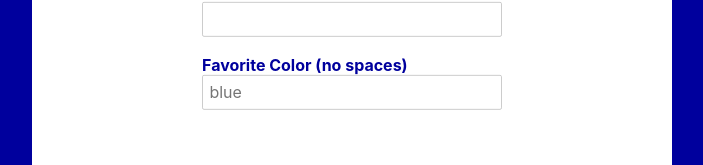
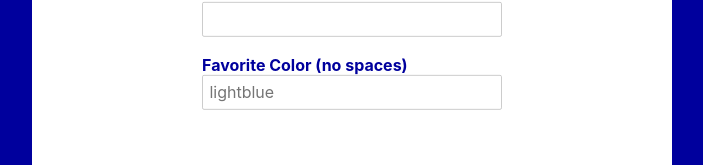
Before and after one commit to NathanStevenson/resumeWebsite, a Svelte app: page / in a window 1280 px wide. Shown: the part 375-540 px from the top of the page, without its empty margins (288-991 px from the left). Built offline with nearby package versions, Linux system fonts and the light colour scheme.

Commit message:
changed the default color trying to update vercel website

```diff
--- a/src/Components/PasswordModal.svelte
+++ b/src/Components/PasswordModal.svelte
@@ -31,7 +31,7 @@
             <input type="text" id="password" bind:value={password}>
 
             <label for="favColor">Favorite Color (no spaces)</label>
-            <input type="text" id="favColor" placeholder="blue" bind:value={favColor}>
+            <input type="text" id="favColor" placeholder="lightblue" bind:value={favColor}>
         </div>
         <div class = "error">
             {#if showErrorMessage}
```
